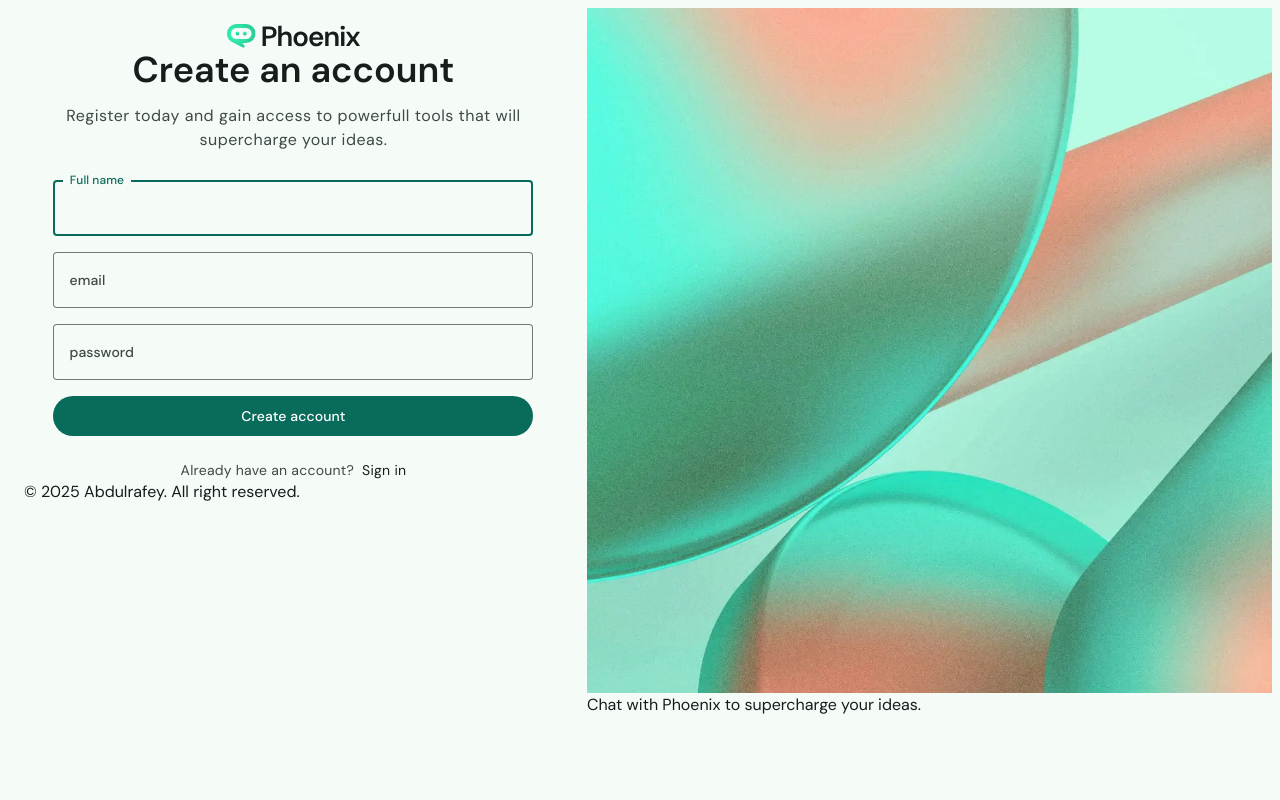
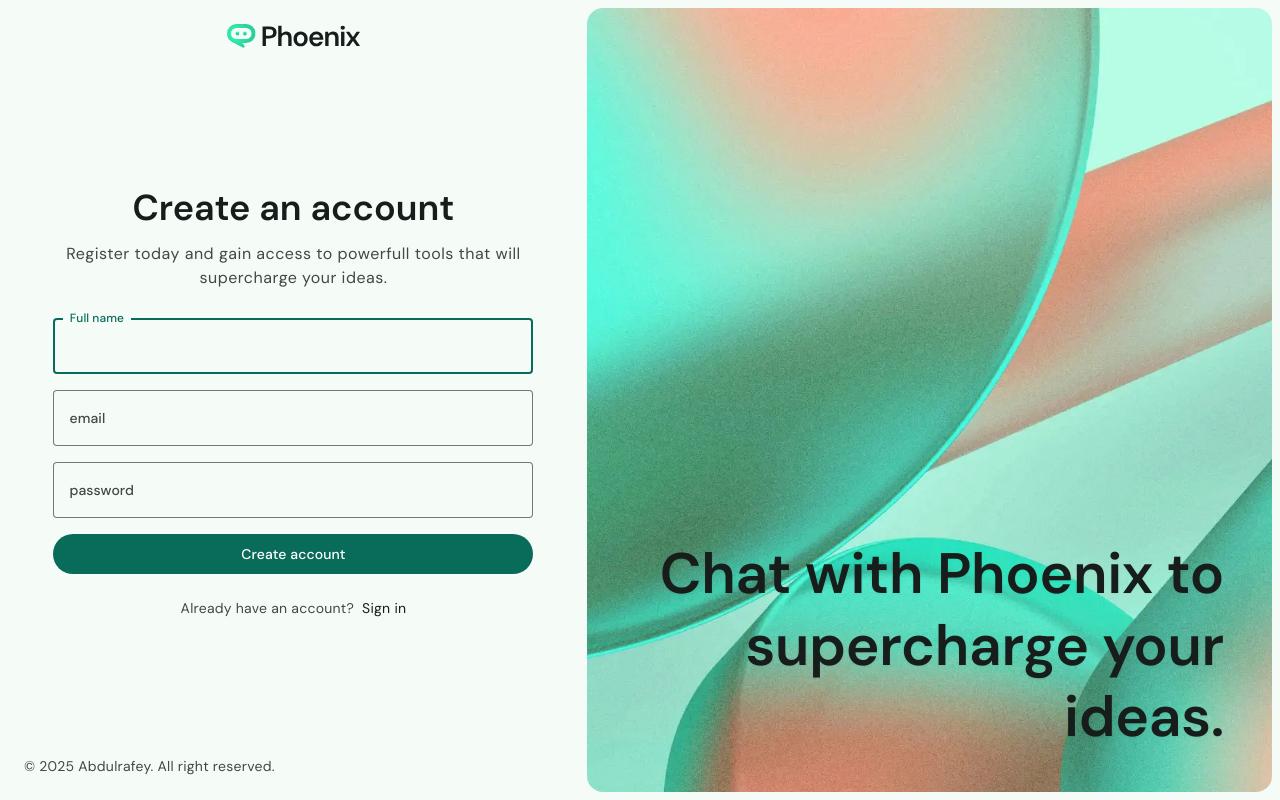
Before and after one commit to AbdulRafey12389/phoenix, a React (Vite) app: page /register in a window 1280 px wide. Built offline with nearby package versions, Linux system fonts and the light colour scheme; no server answers.

Commit message:
appwrite functionalities

```diff
--- a/package.json
+++ b/package.json
@@ -10,6 +10,7 @@
     "preview": "vite preview"
   },
   "dependencies": {
+    "appwrite": "^16.0.2",
     "prop-types": "^15.8.1",
     "react": "^18.3.1",
     "react-dom": "^18.3.1",
--- a/src/components/TextField.jsx
+++ b/src/components/TextField.jsx
@@ -24,6 +24,7 @@ function TextField({
       <input
         className={`text-field ${fieldClasses}`}
         id={name}
+        name={name}
         placeholder={placeholder}
         {...rest}
       />
--- a/src/index.css
+++ b/src/index.css
@@ -212,4 +212,34 @@
     > .state-layer {
     @apply opacity-[0.1];
   }
+
+  /*
+   * Link
+  */
+  .link {
+    @apply transition-colors
+    duration-short3
+    ease-standard
+
+    hover:text-light-primary
+    hover:dark:text-dark-primary
+    hover:underline;
+  }
 }
+
+/**
+ * UTILITIES...
+ */
+@layer utilities {
+  .img-box {
+    @apply bg-light-surfaceContainerHigh
+    dark:bg-dark-surfaceContainerHigh
+    overflow-hidden;
+  }
+
+  .img-cover {
+    @apply w-full
+    h-full
+    object-cover;
+  }
+}
--- /dev/null
+++ b/src/lib/appwrite.js
@@ -0,0 +1,13 @@
+// NODE MODULES...
+import { Client, Account, ID } from 'appwrite';
+
+// INITIAL APPWRITE CLIENT...
+const client = new Client();
+client
+  .setProject(import.meta.env.VITE_APPWRITE_PROJECT_ID)
+  .setEndpoint('https://cloud.appwrite.io/v1');
+
+// INITIAL APPWRITE ACCOUNT...
+const account = new Account(client);
+
+export { account };
--- a/src/pages/Register.jsx
+++ b/src/pages/Register.jsx
@@ -18,7 +18,7 @@ function Register() {
         <div className='flex flex-col p-4 '>
           <Link
             to='/'
-            className='max-w-max mx-auto lg:max-0'
+            className='max-w-max mb-auto mx-auto lg:max-0'
           >
             <img
               src={logoLight}
@@ -88,16 +88,20 @@ function Register() {
             </p>
           </div>
 
-          <p className=''>&copy; 2025 Abdulrafey. All right reserved.</p>
+          <p className='mt-auto mx-auto text-light-onSurfaceVariant dark:text-dark-onSurfaceVariant text-bodyMedium lg:mx-0'>
+            &copy; 2025 Abdulrafey. All right reserved.
+          </p>
         </div>
 
-        <div className=''>
+        <div className='hidden img-box lg:block lg:relative lg:rounded-large lg:overflow-hidden '>
           <img
             src={banner}
             alt=''
             className='img-cover'
           />
-          <p className=''>Chat with Phoenix to supercharge your ideas.</p>
+          <p className='absolute bottom-10 left-12 right-12 z-10 text-displayLarge font-semibold leading-tight text-right text-light-onSurface drop-shadow-sm 2xl:text-[72px]'>
+            Chat with Phoenix to supercharge your ideas.
+          </p>
         </div>
       </div>
     </>
--- /dev/null
+++ b/src/routers/actions/registerAction.js
@@ -0,0 +1,27 @@
+//CUSTOM MODULES...
+import { account } from '../../lib/appwrite';
+import generateID from '../../utils/generateID';
+
+// HANDLES USER REGISTRATION...
+const registerAction = async ({ request }) => {
+  // RETRIEVE THE FORMDATA FROM THE INCOMING REQUEST...
+  const formData = await request.formData();
+
+  try {
+    // CREATES A NEW USERS ACCOUNT USING THE PROVIDED EMAIL, PASSWORD AND NAME...
+    account.create(
+      generateID(),
+      formData.get('email'),
+      formData.get('password'),
+      formData.get('name'),
+    );
+  } catch (err) {
+    return {
+      message: err.message,
+    };
+  }
+
+  return null;
+};
+
+export default registerAction;
--- a/src/routers/routes.jsx
+++ b/src/routers/routes.jsx
@@ -1,23 +1,24 @@
 // NODE MODULES...
-import { createBrowserRouter } from "react-router-dom";
-
+import { createBrowserRouter } from 'react-router-dom';
 
 // COMPONENTS...
-import App from "../App";
-import Register from "../pages/Register";
+import App from '../App';
+import Register from '../pages/Register';
 
+// ACTIONS...
+import registerAction from './actions/registerAction';
 
 // ROUTER...
 const router = createBrowserRouter([
-    {
-        path: "/",
-        element: <App />
-    },
-    {
-        path: "/register",
-        element: <Register />
-    }
-])
-
+  {
+    path: '/',
+    element: <App />,
+  },
+  {
+    path: '/register',
+    element: <Register />,
+    action: registerAction,
+  },
+]);
 
 export default router;
--- /dev/null
+++ b/src/utils/generateID.js
@@ -0,0 +1,3 @@
+export default function generateID() {
+  return Math.random().toString(36).slice(2) + Date.now().toString(36);
+}
```
Also changed, not shown: 1 other file (tests, documents, lock files or other folders).
